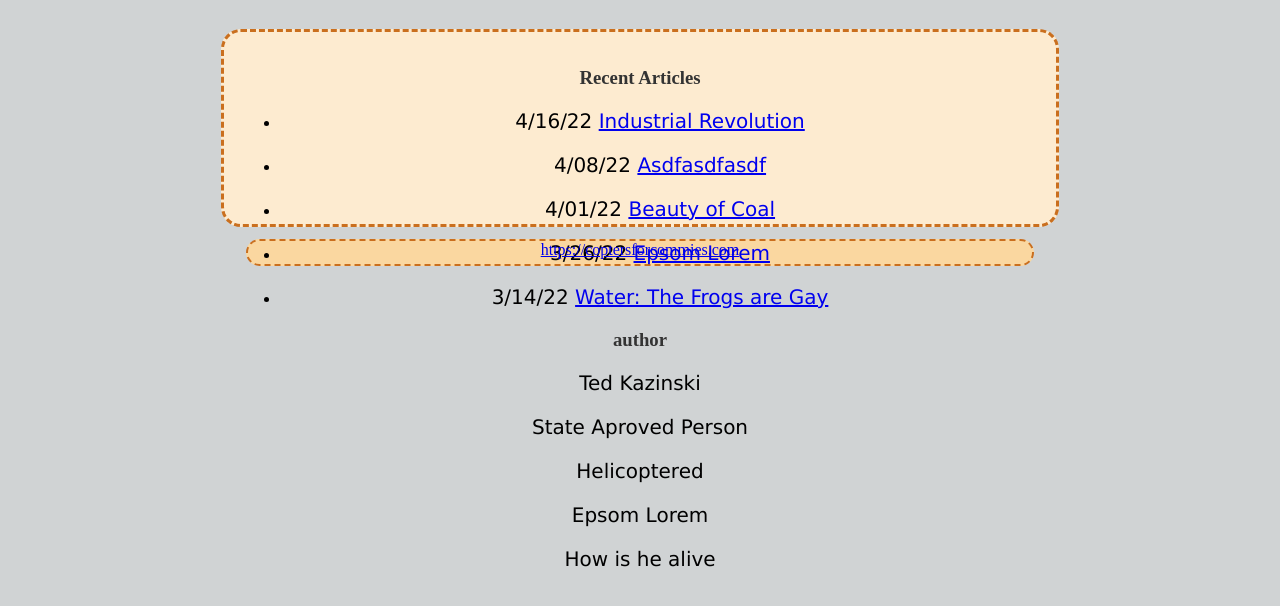
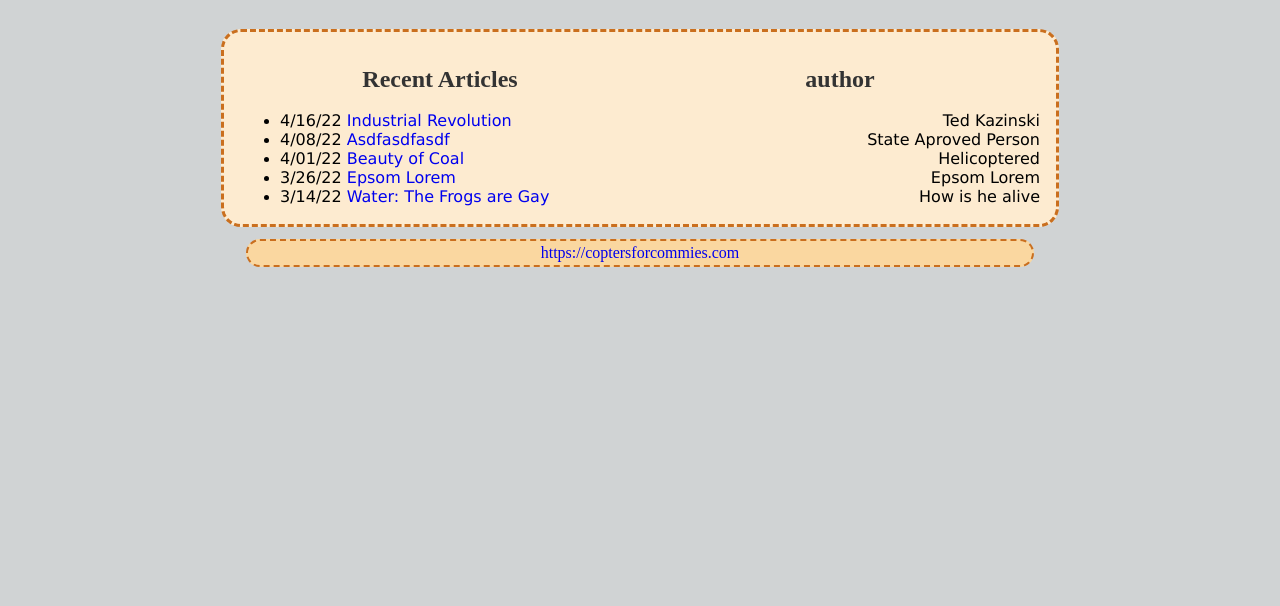
Before and after one commit to NathanielStrong/coptersforcommies, a plain HTML site: page articles/articles.html in a window 1280 px wide. Shown: the part 146-752 px from the top of the page. Drawn offline with Linux system fonts and the light colour scheme.

Commit message:
Add files via upload

```diff
--- a/css/stylesheet.css
+++ b/css/stylesheet.css
@@ -40,6 +40,7 @@ main {
   border-radius: 20px;
   width: 50em;
   background-color: #FDEBD0;
+  height: fit-content;
 }
 
 footer {
@@ -50,9 +51,29 @@ footer {
   border-radius: 20px;
   text-align: center;
   width: 49em;
-  padding-top: 0px;
-  padding-bottom: 5px;
+  padding-top: 3px;
+  padding-bottom: 3px;
   background-color: #FAD7A0;
+
+}
+
+.column {
+  float: left;
+  width: 50%;
+}
+
+/* Clear floats after the columns */
+.row:after {
+  display: table;
+  clear: both;
+}
+
+.left {
+  width: 50%;
+}
+
+.right {
+  width: 50%;
 }
 
 h1 {
@@ -62,18 +83,24 @@ h1 {
 }
 
 h2 {
-  color:  #333;
+  color:  #0e6cb9;
+  font-size: 1.5em;
   text-align: center;
 }
 
 h3 {
   color: #333;
   text-align: center;
+  font-size: 1.5em;
+  margin: 18px;
 }
 
+a {
+  text-decoration: none;
+}
 
 p {
   font-family: verdana;
-  font-size: 20px;
-  text-align: center;
+  font-size: 1d.5em;
+  margin: 0;
 }
```
